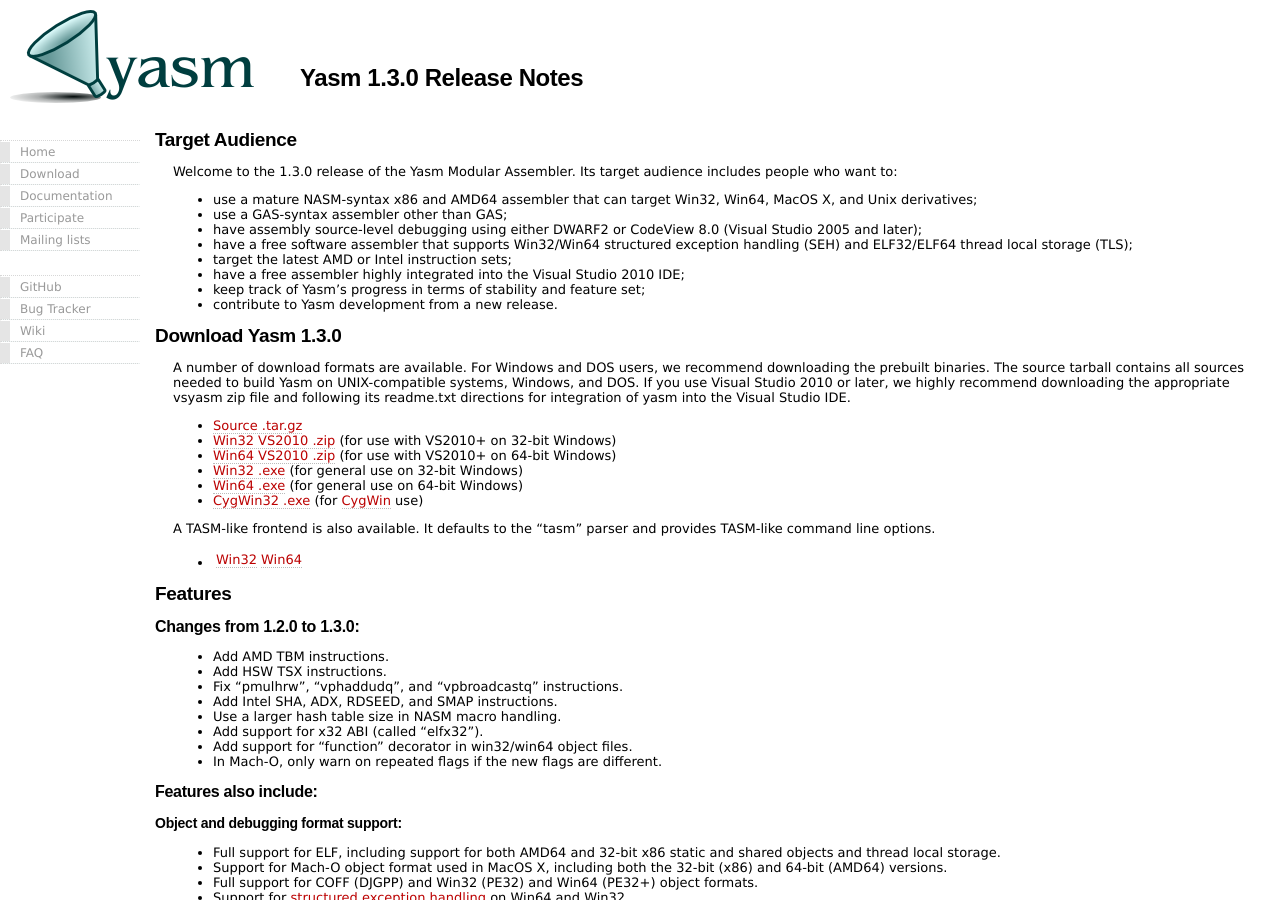
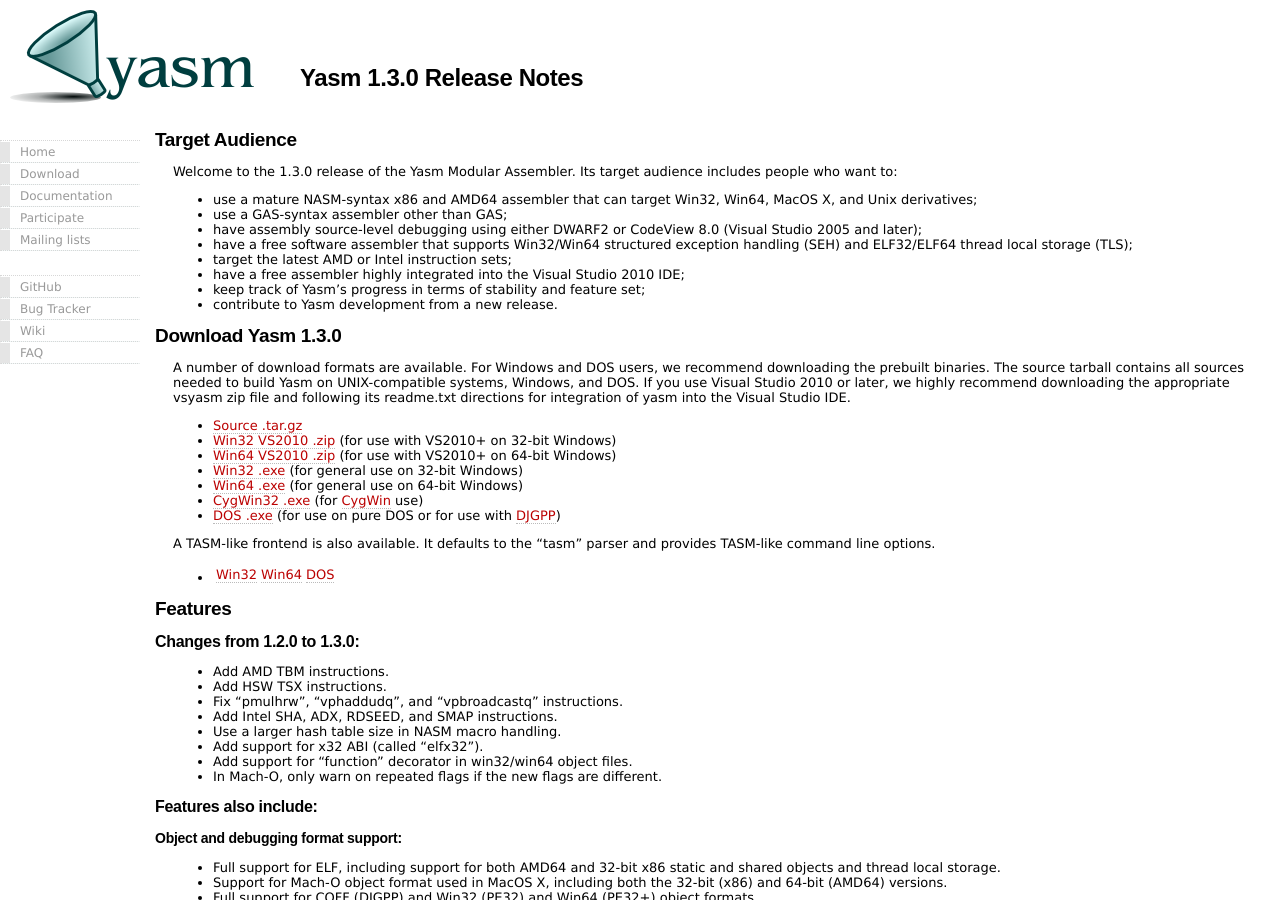
Before and after one commit to yasm/yasm.github.com, a Jekyll site: the page built from releases/Release1.3.0.md, in a window 1280 px wide and 900 px high. Built offline with Jekyll 4.4.1, drawn with Linux system fonts in a browser that asks for light colours.

Commit message:
Add DOS executables for 1.3.0.

```diff
--- a/releases/Release1.3.0.md
+++ b/releases/Release1.3.0.md
@@ -29,10 +29,11 @@
  * [Win32 .exe]({{site.releases}}/yasm-1.3.0-win32.exe) (for general use on 32-bit Windows)
  * [Win64 .exe]({{site.releases}}/yasm-1.3.0-win64.exe) (for general use on 64-bit Windows)
  * [CygWin32 .exe]({{site.releases}}/yasm-1.3.0-cygwin.exe) (for [CygWin](http://www.cygwin.com/) use)
+ * [DOS .exe]({{site.releases}}/yasm-1.3.0-dos.exe) (for use on pure DOS or for use with [DJGPP](http://www.delorie.com/djgpp))
 
 A TASM-like frontend is also available.  It defaults to the "tasm" parser and provides TASM-like command line options.
 
- * [Win32]({{site.releases}}/ytasm-1.3.0-win32.exe) | [Win64]({{site.releases}}/ytasm-1.3.0-win64.exe)
+ * [Win32]({{site.releases}}/ytasm-1.3.0-win32.exe) | [Win64]({{site.releases}}/ytasm-1.3.0-win64.exe) | [DOS]({{site.releases}}/ytasm-1.3.0-dos.exe)
 
 Features
 ========
```
Also changed, not shown: Download.md (+1 -0 lines).
